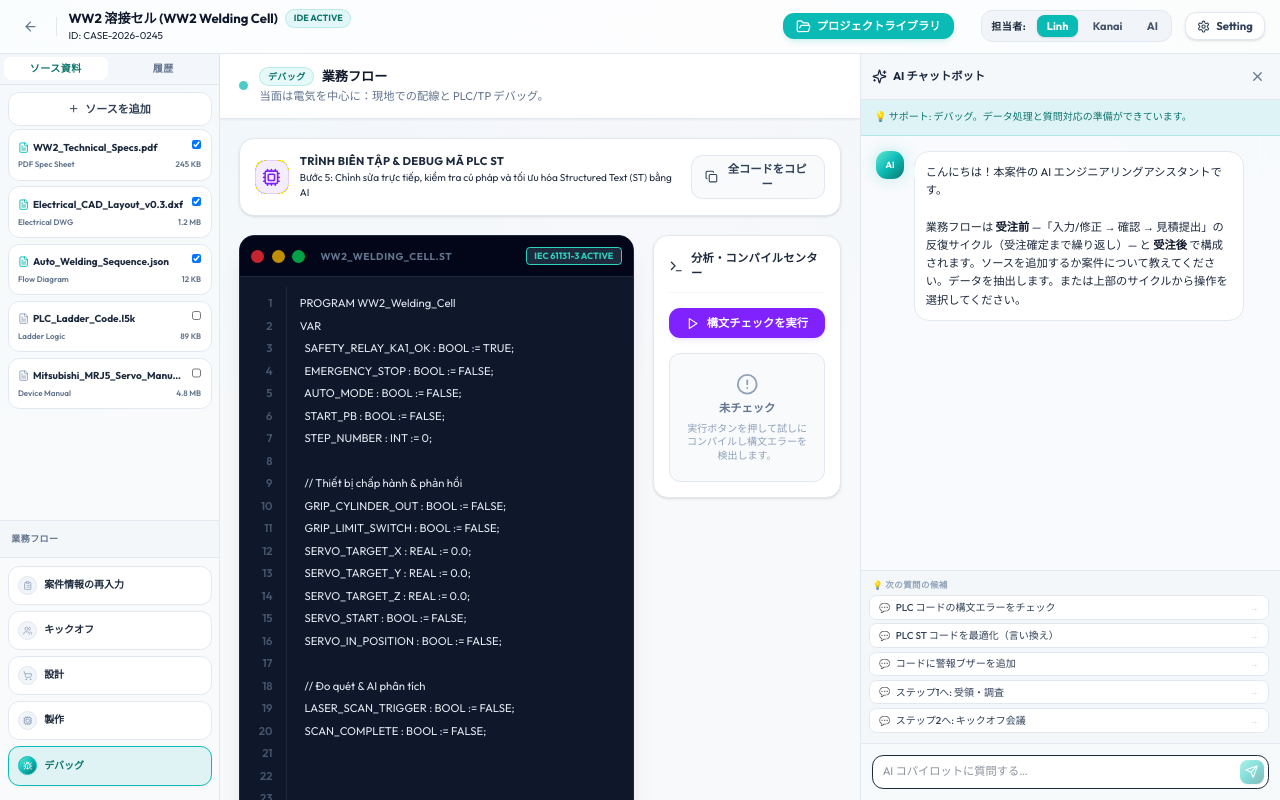
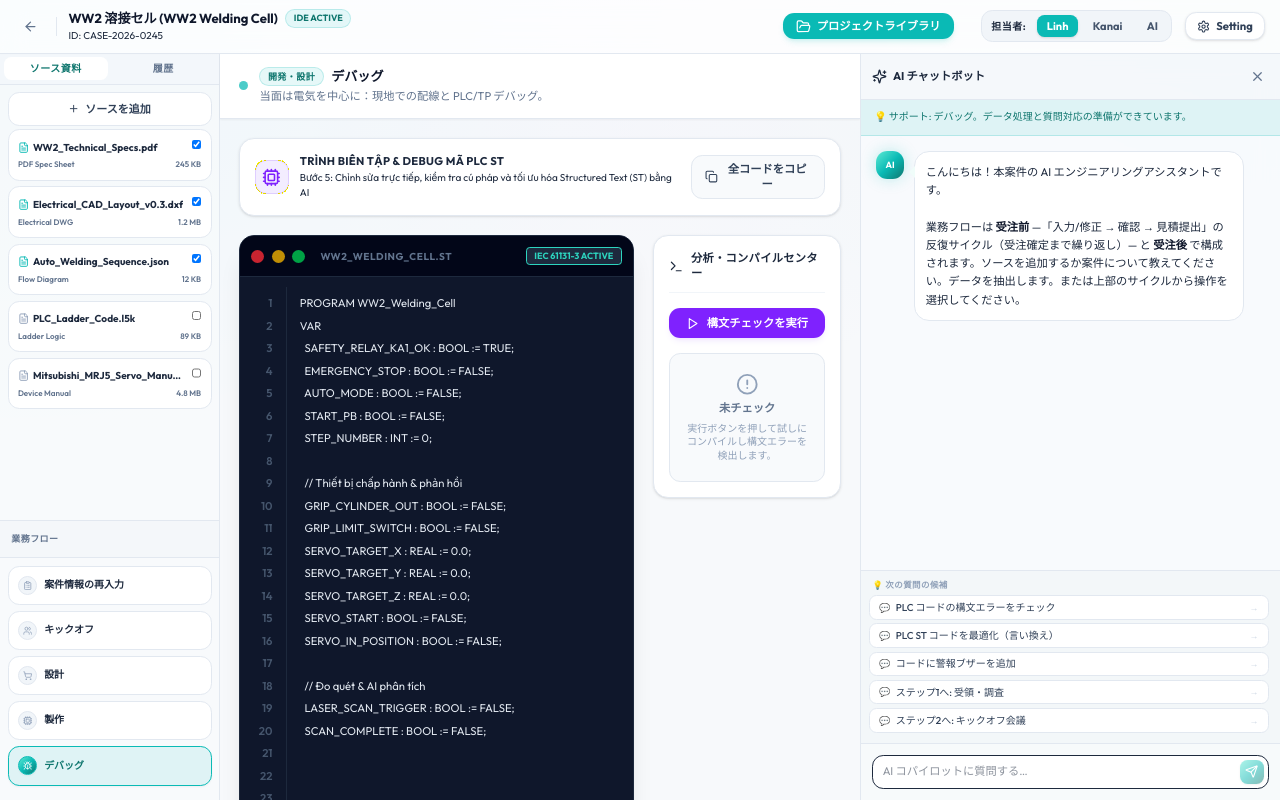
Before and after one commit to PhamTanLam/ai-plf-mockups, a React (Vite) app: page /#/workspace/CASE-2026-0245 in a window 1280 px wide. Built offline with nearby package versions, Linux system fonts and the light colour scheme.

Commit message:
feat: restore step title heading and use stage-based labels (Kinh doanh/Triển khai) in badges

```diff
--- a/src/i18n/dictionaries/workspace.ts
+++ b/src/i18n/dictionaries/workspace.ts
@@ -21,8 +21,8 @@ export const workspace: Dictionary = {
     'ws.sourceViewer': 'ソース資料を読む (Source Viewer)',
     'ws.close': '閉じる',
     // Canvas badges / title
-    'ws.badge.preOrder': '受注前',
-    'ws.badge.postOrder': '受注後',
+    'ws.badge.preOrder': '営業',
+    'ws.badge.postOrder': '開発・設計',
     'ws.badge.pipeline': '業務パイプライン',
     'ws.canvas.detailArea': '案件詳細エリア',
     'ws.canvas.intro': '調査から PLC コード生成までの自動化設計システム。工程を選ぶか質問を送って開始してください。',
@@ -131,8 +131,8 @@ export const workspace: Dictionary = {
     'ws.phaseShort': 'PHASE',
     'ws.sourceViewer': 'Read source document (Source Viewer)',
     'ws.close': 'Close',
-    'ws.badge.preOrder': 'PRE-ORDER',
-    'ws.badge.postOrder': 'POST-ORDER',
+    'ws.badge.preOrder': 'PRE-SALES',
+    'ws.badge.postOrder': 'PROJECT',
     'ws.badge.pipeline': 'BUSINESS PIPELINE',
     'ws.canvas.detailArea': 'Project detail area',
     'ws.canvas.intro': 'Automation design system from survey to PLC code generation. Pick a step or send a question to start.',
@@ -230,8 +230,8 @@ export const workspace: Dictionary = {
     'ws.phaseShort': 'PHA',
     'ws.sourceViewer': 'Đọc tài liệu nguồn (Source Viewer)',
     'ws.close': 'Đóng',
-    'ws.badge.preOrder': 'TRƯỚC NHẬN ĐƠN',
-    'ws.badge.postOrder': 'SAU NHẬN ĐƠN',
+    'ws.badge.preOrder': 'Kinh doanh',
+    'ws.badge.postOrder': 'Triển khai',
     'ws.badge.pipeline': 'DÂY CHUYỀN NGHIỆP VỤ',
     'ws.canvas.detailArea': 'Khu vực chi tiết dự án',
     'ws.canvas.intro': 'Hệ thống thiết kế tự động hóa từ khảo sát đến sinh mã lệnh PLC. Hãy chọn bước hoặc gửi câu hỏi để bắt đầu.',
--- a/src/pages/NotebookWorkspace.tsx
+++ b/src/pages/NotebookWorkspace.tsx
@@ -1906,10 +1906,10 @@ Thành phần tham dự:
                 <div>
                   <div className="flex items-center gap-2">
                     <span className="text-[9px] font-extrabold text-brand-700 bg-brand-500/10 border border-brand-500/20 px-2 py-0.5 rounded-full tracking-wider font-mono">
-                      {activePhase !== null ? phaseTitle(activePhase) : t('ws.badge.pipeline')}
+                      {activePhase !== null ? (activePhase <= 3 ? t('ws.badge.preOrder') : t('ws.badge.postOrder')) : t('ws.badge.pipeline')}
                     </span>
                     <h1 className="text-sm font-extrabold text-slate-900">
-                      {activePhase !== null ? t('ws.panel.process') : t('ws.canvas.detailArea')}
+                      {activePhase !== null ? phaseTitle(activePhase) : t('ws.canvas.detailArea')}
                     </h1>
                   </div>
                   {activePhase !== null ? (
```
